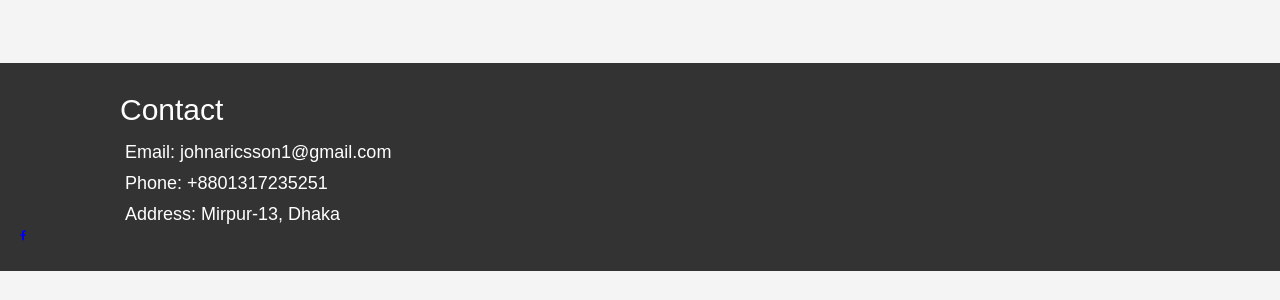
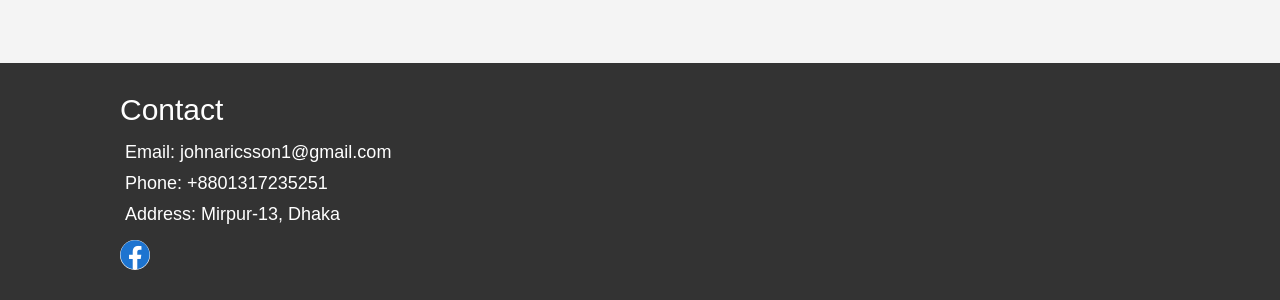
Before and after one commit to JohnAricsson/Portfolio, a plain HTML site: page resume.html in a window 1280 px wide. Shown: the part 1549-1849 px from the top of the page. Before the commit the page ends 1820 px from the top, so only its background shows below. Drawn offline with Linux system fonts and the light colour scheme.

Commit message:
Update resume.html

```diff
--- a/resume.html
+++ b/resume.html
@@ -19,6 +19,7 @@
             <a href="index.html#Education">Education</a>
             <a href="index.html#project">Projects</a>
             <a href="resume.html">Resume</a>
+            <a href="index.html#About">About</a>
 
         </nav>
     </header>
@@ -40,8 +41,8 @@
             <h2><span>Address:</span> Mirpur-13, Dhaka</h2>
 
         </div>
-        <div id="social-icons">
-            <a href="https://www.facebook.com/JohnAricsson1/"><i class="fa-brands fa-facebook-f"></i></a>
+        <div id="social">
+            <a href="https://www.facebook.com/JohnAricsson1/" target="_blank"><i class="fa-brands fa-facebook"></i></a>
         </div>
 
     </footer>
```
